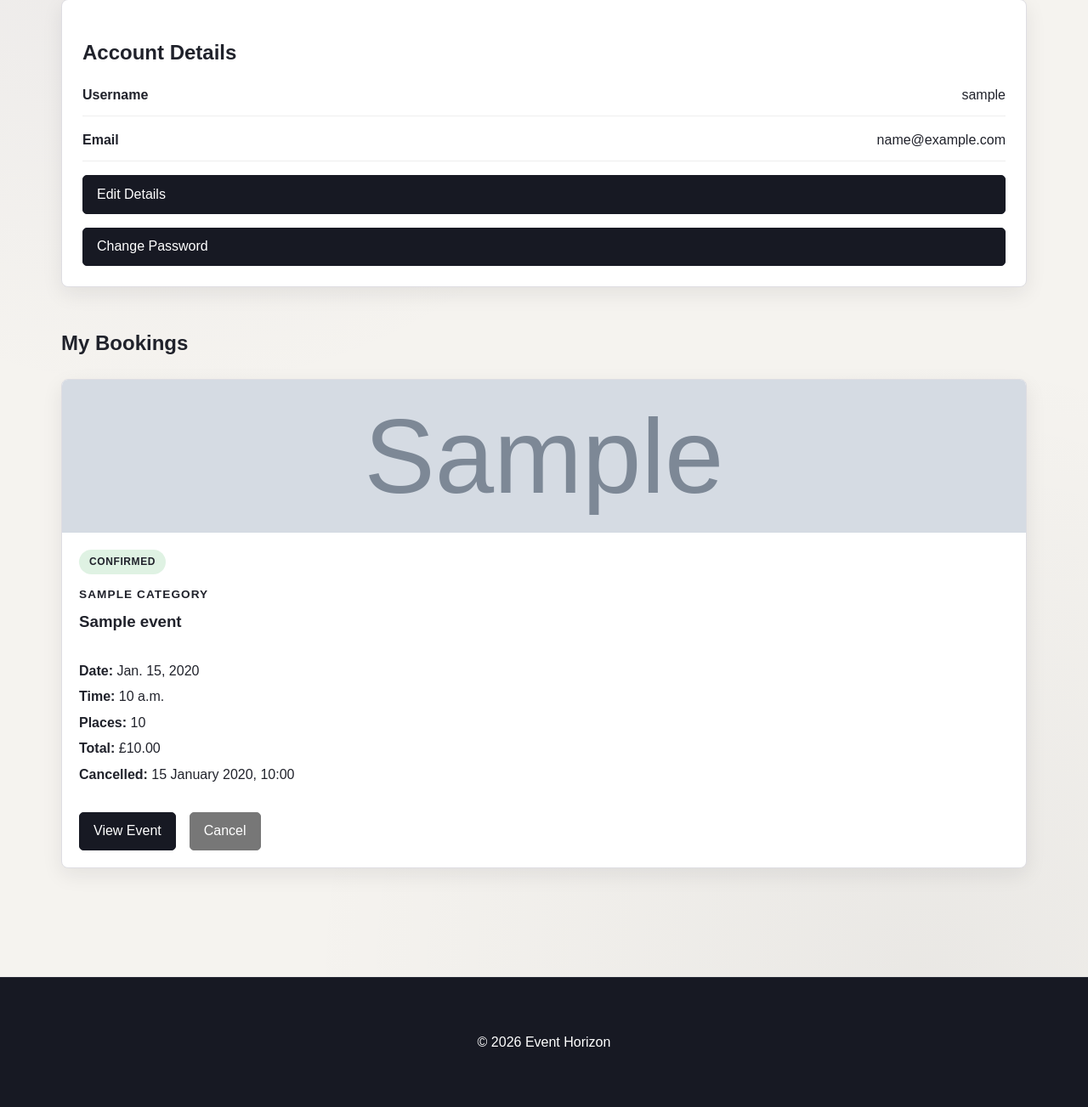
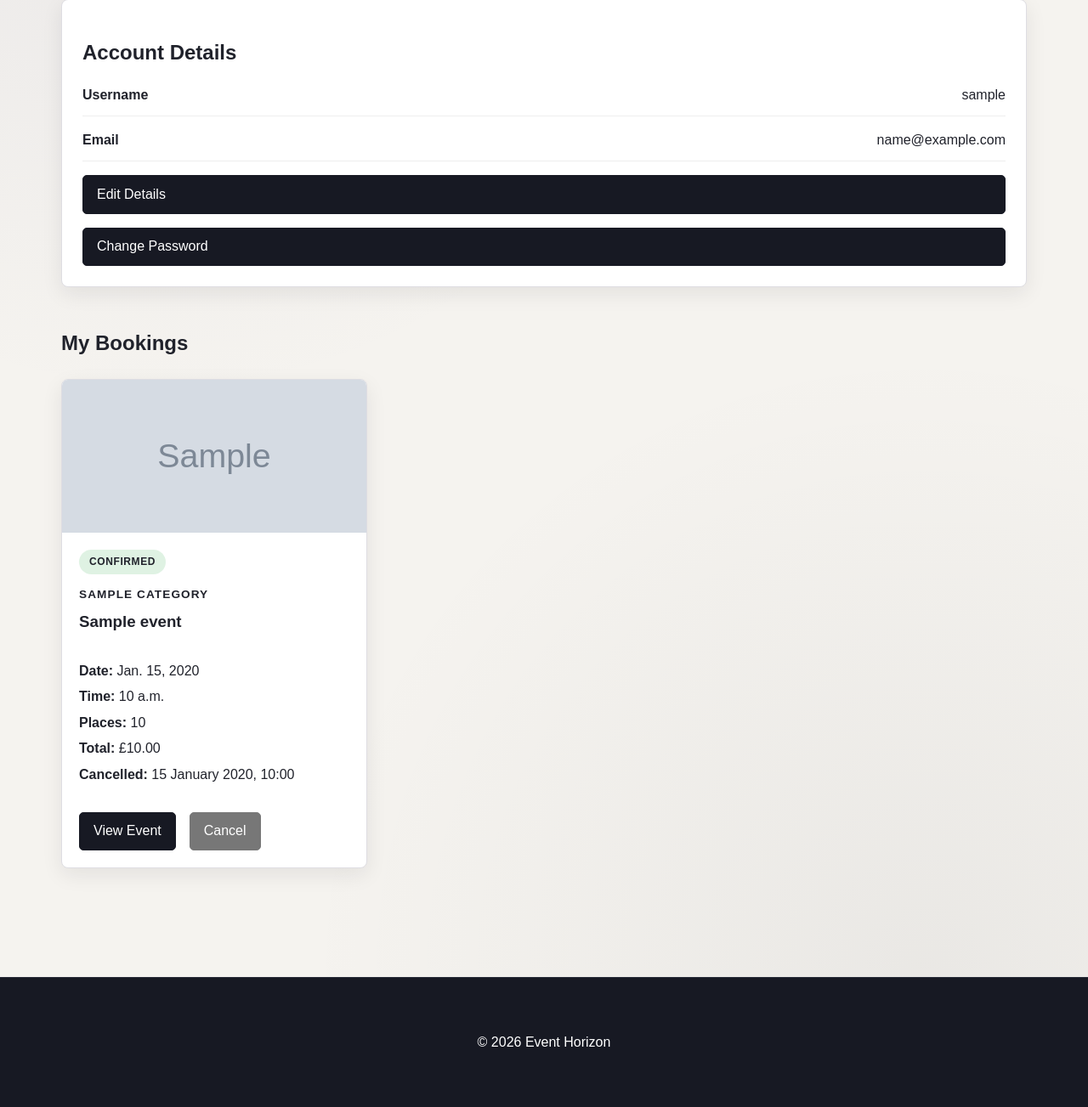
Before and after one commit to MSR-Projects7274/event-horizon, a Django app: page /accounts/ in a window 1280 px wide. Shown: the part 336-1639 px from the top of the page at 85% size. Run offline with Django 5.2, Linux system fonts and the light colour scheme; a user stored in the database is signed in; tables that the repository leaves empty hold one stand-in row (values such as "Sample post"); grey boxes marked "Sample" are stand-in pictures.

Commit message:
Fix profile booking card width

```diff
--- a/static/css/style.css
+++ b/static/css/style.css
@@ -1172,9 +1172,10 @@ footer {
     display: grid;
     grid-template-columns: repeat(
         auto-fit,
-        minmax(280px, 1fr)
+        minmax(280px, 360px)
     );
     gap: 1.5rem;
+    justify-content: start;
 }
 
 .booking-card {
```
